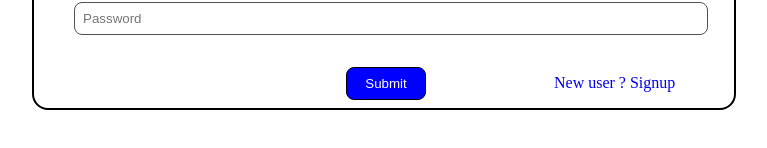
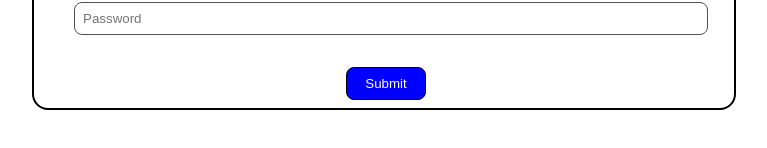
Before and after one commit to Dattatreyav30/Full-Stack-Ecommerce-Web-App, a React (Create React App) app in the folder client/: page /user/login in a window 1280 px wide. Shown: the part 270-418 px from the top of the page, without its empty margins (256-1023 px from the left). Built offline with nearby package versions, Linux system fonts and the light colour scheme.

Commit message:
added auto login feature

```diff
--- a/client/src/components/Products/Products.js
+++ b/client/src/components/Products/Products.js
@@ -1,5 +1,5 @@
 import { useContext, useEffect, useState } from "react";
-import {useNavigate} from "react-router-dom";
+import { useNavigate } from "react-router-dom";
 import CartContext from "../Store/CartContext/cart-context";
 import Button from "../UI/Button";
 import "./Products.css";
@@ -13,7 +13,7 @@ const ProductItems = () => {
   const [error, setError] = useState("");
 
   const imgOnclickEventHandler = (id) => {
-    navigate(`/product-detail/${id}`)
+    navigate(`/product-detail/${id}`);
   };
 
   useEffect(() => {
--- a/client/src/components/User/Login/Login.js
+++ b/client/src/components/User/Login/Login.js
@@ -1,7 +1,6 @@
-import { useState } from "react";
+import { useState, useEffect } from "react";
 import { useNavigate } from "react-router-dom";
 import Input from "../../UI/Input";
-import { Link } from "react-router-dom";
 
 const Login = () => {
   const navigate = useNavigate();
@@ -27,7 +26,6 @@ const Login = () => {
       });
 
       const fetchData = await response.json();
-      localStorage.setItem("token", fetchData.userId);
       alert(fetchData.message);
       if (response.ok) {
         navigate("/");
@@ -39,6 +37,13 @@ const Login = () => {
       alert(err.message);
     }
   };
+
+  useEffect(() => {
+    const token = localStorage.getItem("token");
+    if (token) {
+      navigate("/");
+    }
+  }, [navigate]);
 
   return (
     <form className="admin-form" onSubmit={onSubmitEventHandler}>
@@ -60,17 +65,6 @@ const Login = () => {
       <button className="admin-form-button" type="submit">
         Submit
       </button>
-      <Link to="/user/signup">
-        <p
-          style={{
-            textAlign: "end",
-            display: "inline-block",
-            marginLeft: "8rem",
-          }}
-        >
-          New user ? Signup
-        </p>
-      </Link>
     </form>
   );
 };
```
Also changed, not shown: 1 other file (tests, documents, lock files or other folders).
